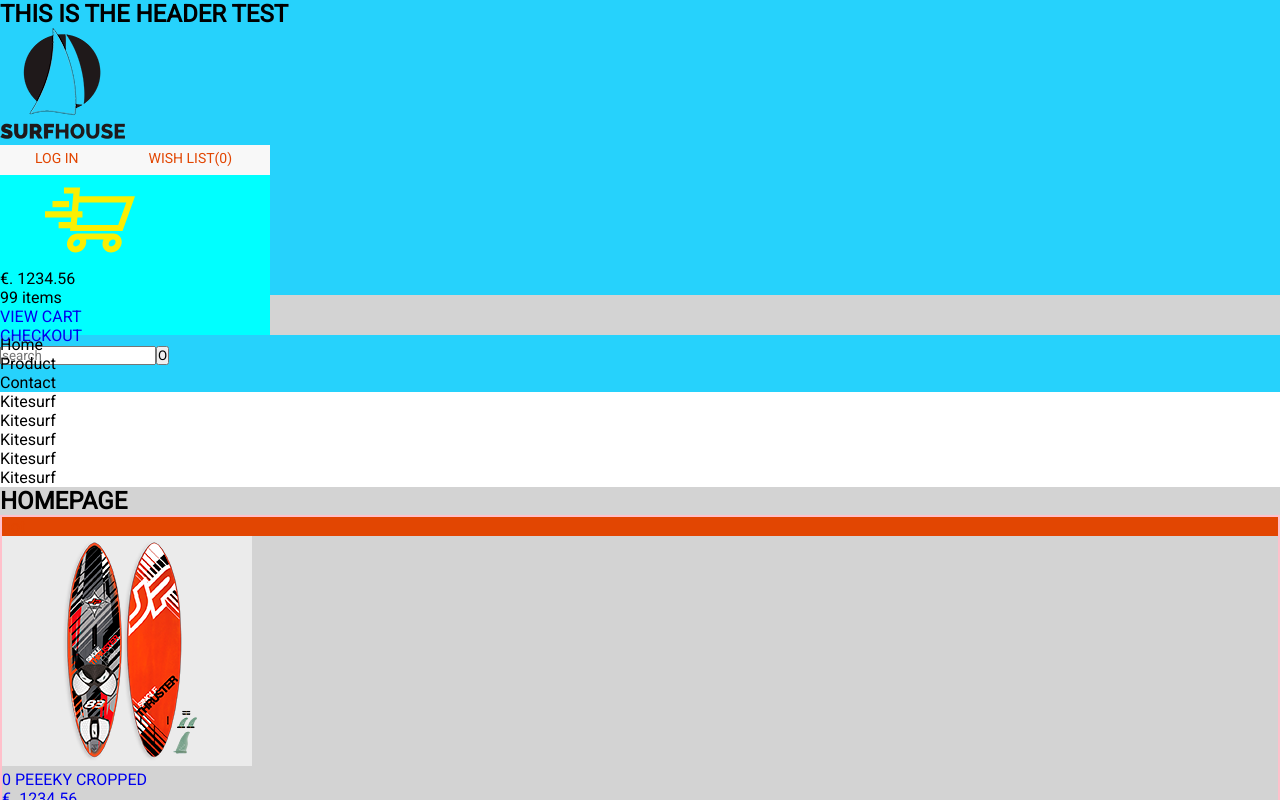
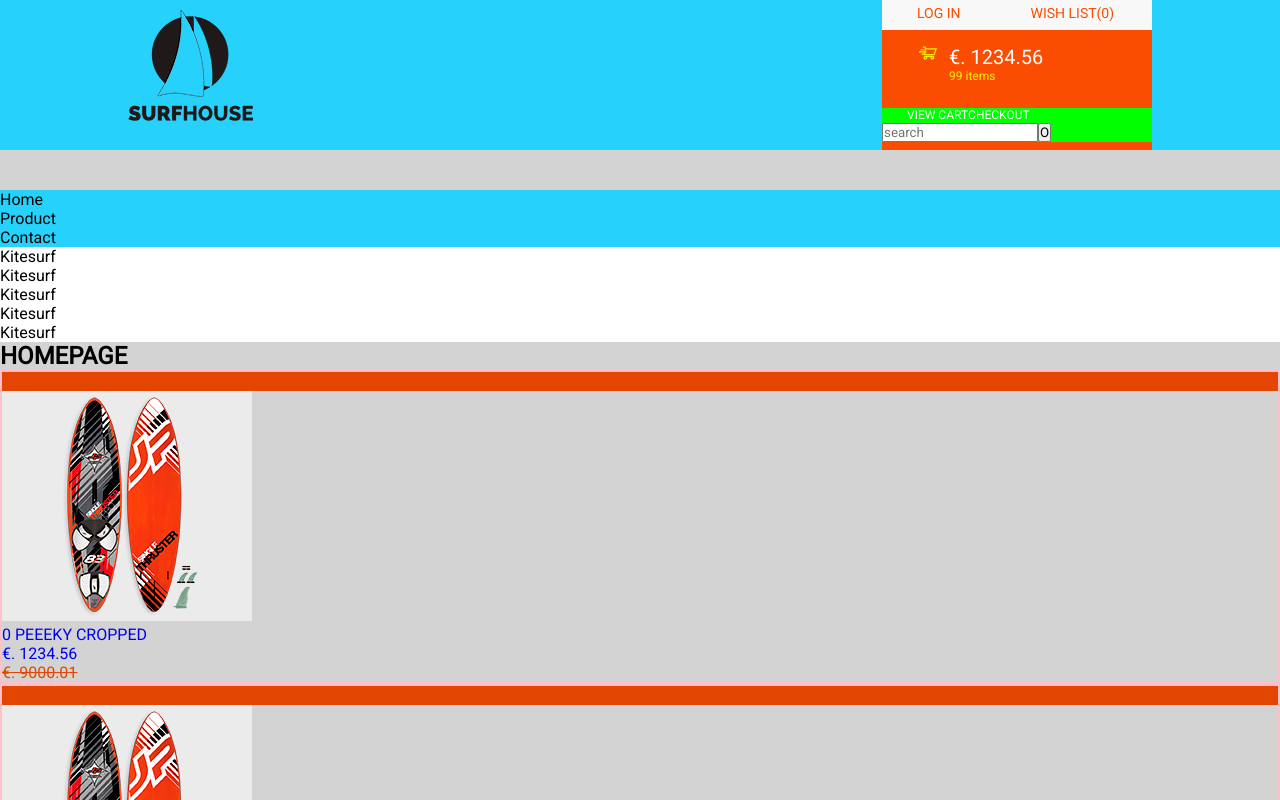
Before and after one commit to stesserHub/Modern-Front-End-3-Surf-House, a Vue app in the folder surfhouse/: page /#/ in a window 1280 px wide. Shown: the top 800 px of the page. Built offline with nearby package versions, Linux system fonts and the light colour scheme.

Commit message:
Styling of cart

```diff
--- a/surfhouse/src/assets/styles/global.scss
+++ b/surfhouse/src/assets/styles/global.scss
@@ -56,8 +56,20 @@ label {
 }
 
 header {
+    height: 150px;
+
     margin-bottom: 40px;
+    padding-left: 10vw;
+    padding-right: 10vw;
+
+
+
     background-color: $primary;
+
+    #logo {
+        padding-top: 10px;
+    }
+
 }
 
 footer {
@@ -65,11 +77,12 @@ footer {
 }
 
 #cart {
+    float: right;
 
     width: 270px;
     height: 150px;
 
-    background-color: lime;
+    background-color: $cart;
 
     a {
         text-transform: uppercase;
@@ -89,7 +102,7 @@ footer {
                 float:left;
 
                 a {
-                    color: $cta1;
+                    color: $cart;
                 }
             }
             li:last-child {
@@ -99,14 +112,57 @@ footer {
     }
 
     .cartcontent {
-        background-color: aqua;
+        padding-left: 25px;
+        padding-top: 15px;
+        padding-right: 25px;
+
+
+
+        .svgsizing {
+            float: left;
+            width: 42px;
+            height: 35px;
+        }
+
+        .cartdata {
+            float: left;
+
+            .carttotal {
+                font-size: 20px;
+                color: $plain;
+            }
+            .cartcount {
+                font-size: 12px;
+                color: $cta2;
+            }
+        }
+
+
+
+        ul {
+            margin-top:25px;
+            margin-bottom: 10px;
+            font-size: 12px;
+            font-weight: 200;
+            li {
+                a {
+                    float: left;
+                    color: $plain;
+                }
+            }
+        }
+
+
     }
 
     .cartsearch {
-        background-color: yellow;
+        background-color: lime;
     }
 }
 
+
+
 #carticon {
+
     fill:$cta2;
 }
--- a/surfhouse/src/assets/styles/reset.scss
+++ b/surfhouse/src/assets/styles/reset.scss
@@ -1,3 +1,5 @@
+@import "variables";
+
 * {
     margin: 0;
     padding: 0;
@@ -12,3 +14,10 @@ svg {
     width: 100%;
     height: auto;
 }
+
+::selection {
+    background: $brighttoned; /* WebKit/Blink Browsers */
+  }
+  ::-moz-selection {
+    background: $brighttoned; /* Gecko Browsers */
+  }
--- a/surfhouse/src/assets/styles/variables.scss
+++ b/surfhouse/src/assets/styles/variables.scss
@@ -2,6 +2,7 @@
 
 $cta1: #e24602;
 $cta2: #faef03;
+$cart: #fb4d01;
 
 $primary: #26d2fc;
 $secondary: #fff51f;
--- a/surfhouse/src/components/_Header.vue
+++ b/surfhouse/src/components/_Header.vue
@@ -1,10 +1,9 @@
 <template>
     <section>
         <header>
-            <h1>
-                This is the header test
-            </h1>
-            <img src="../assets/SurfhouseLogo.png">
+            <a href="/">
+                <img id="logo" src="../assets/SurfhouseLogo.png"/>
+            </a>
             <div id="cart">
                 <div class="cartlink">
                     <ul>
@@ -21,15 +20,24 @@
                     </ul>
                 </div>
                 <div class="cartcontent">
+                    <div class="svgsizing">
                         <svg viewBox="0 0 30 10" xmlns="http://www.w3.org/2000/svg">
-                        <use href="#carticon" x="0" width="20px" heigth="20px" />
+                            <use href="#carticon" x="0" />
                         </svg>
-                    <p class="totalcart">
+                    </div>
+
+                    <div class="cartdata">
+                        <p class="carttotal">
                             €. 1234.56
                         </p>
-                    <p class="itemcount">
+                        <p class="cartcount">
                             99 items
                         </p>
+                    </div>
+
+                    <br>
+                    <br>
+
                     <ul>
                         <li>
                             <a href="#">
--- a/surfhouse/src/components/_SVG.vue
+++ b/surfhouse/src/components/_SVG.vue
@@ -1,32 +1,24 @@
 <template>
     <section>
         <div class="svg">
-            <svg version="1.1"
-            id="carticon"
-            xmlns="http://www.w3.org/2000/svg"
-            xmlns:xlink="http://www.w3.org/1999/xlink"
-            x="0px" y="0px"
-            viewBox="0 0 949.434 949.434"
-            xml:space="preserve">
+
+            <svg version="1.1" id="carticon" xmlns="http://www.w3.org/2000/svg" xmlns:xlink="http://www.w3.org/1999/xlink" x="0px" y="0px"
+                viewBox="0 0 45 35" style="enable-background:new 0 0 45 35;" xml:space="preserve">
                 <g>
-                    <path d="M949.434,224.27l-587.341,0.225l8.312-93.217H200.27v65h49.888h49.192l-2.699,30.287l-14.007,157.11H0v65h276.85
-                        l-4.283,48.044H143.529v65h123.243l-2.67,29.946h553.891L949.434,224.27z M335.155,526.666l6.953-77.99h53.195v-65h-47.4
-                        l8.396-94.179l500.834-0.191l-84.919,237.36H335.155z"/>
-                    <path d="M626.999,786.956c16.736,19.827,42.046,31.199,69.442,31.199c53.688,0,102.879-41.885,111.985-95.355
-                        c4.705-27.622-2.319-54.983-19.272-75.068c-16.736-19.827-42.046-31.199-69.442-31.199h-374.45
-                        c-53.688,0-102.879,41.885-111.986,95.354c-4.705,27.623,2.32,54.985,19.273,75.07c16.736,19.827,42.046,31.199,69.441,31.199
-                        c53.688,0,102.878-41.885,111.985-95.355c2.408-14.139,1.736-28.207-1.761-41.269h185.457c-4.72,9.498-8.132,19.695-9.948,30.354
-                        C603.021,739.509,610.045,766.87,626.999,786.956z M365.033,689.656c4.643,5.501,6.372,13.396,4.867,22.229
-                        c-3.745,21.984-26.133,41.271-47.909,41.271c-8.447,0-15.284-2.811-19.771-8.125c-4.644-5.501-6.372-13.396-4.867-22.23
-                        c3.745-21.983,26.133-41.269,47.909-41.269C353.709,681.531,360.546,684.341,365.033,689.656z M739.483,689.656
-                        c4.643,5.501,6.372,13.396,4.866,22.229c-3.744,21.984-26.132,41.271-47.908,41.271c-8.448,0-15.284-2.811-19.771-8.125
-                        c-4.644-5.501-6.372-13.396-4.867-22.23c3.745-21.983,26.132-41.269,47.909-41.269
-                        C728.159,681.531,734.996,684.341,739.483,689.656z"/>
-                    <rect x="78.951" y="274.902" width="174.728" height="65"/>
+                    <path d="M45,5.6l-27.8,0l0.4-4.4H9.5v3.1h2.4h2.3l-0.1,1.4l-0.7,7.4H0v3.1h13.1l-0.2,2.3H6.8v3.1h5.8L12.5,23h26.3L45,5.6z
+                        M15.9,20l0.3-3.7h2.5v-3.1h-2.2l0.4-4.5l23.7,0l-4,11.3H15.9z"/>
+                    <path d="M29.7,32.3c0.8,0.9,2,1.5,3.3,1.5c2.5,0,4.9-2,5.3-4.5c0.2-1.3-0.1-2.6-0.9-3.6c-0.8-0.9-2-1.5-3.3-1.5H16.4
+                        c-2.5,0-4.9,2-5.3,4.5c-0.2,1.3,0.1,2.6,0.9,3.6c0.8,0.9,2,1.5,3.3,1.5c2.5,0,4.9-2,5.3-4.5c0.1-0.7,0.1-1.3-0.1-2h8.8
+                        c-0.2,0.5-0.4,0.9-0.5,1.4C28.6,30,28.9,31.3,29.7,32.3z M17.3,27.7c0.2,0.3,0.3,0.6,0.2,1.1c-0.2,1-1.2,2-2.3,2
+                        c-0.4,0-0.7-0.1-0.9-0.4c-0.2-0.3-0.3-0.6-0.2-1.1c0.2-1,1.2-2,2.3-2C16.8,27.3,17.1,27.4,17.3,27.7z M35.1,27.7
+                        c0.2,0.3,0.3,0.6,0.2,1.1c-0.2,1-1.2,2-2.3,2c-0.4,0-0.7-0.1-0.9-0.4c-0.2-0.3-0.3-0.6-0.2-1.1c0.2-1,1.2-2,2.3-2
+                        C34.5,27.3,34.8,27.4,35.1,27.7z"/>
+                    <rect x="3.7" y="8" width="8.3" height="3.1"/>
                 </g>
             </svg>
-        </div>
 
 
+
+        </div>
     </section>
 </template>
```
Lines whose indentation alone changed are shown as unchanged.
